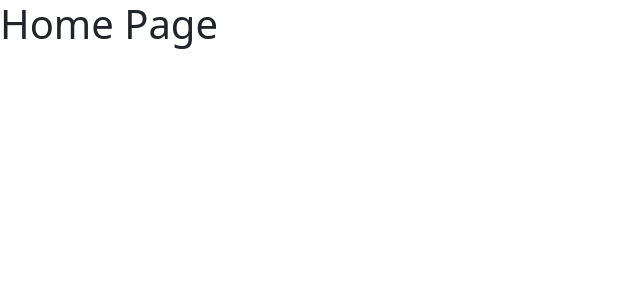
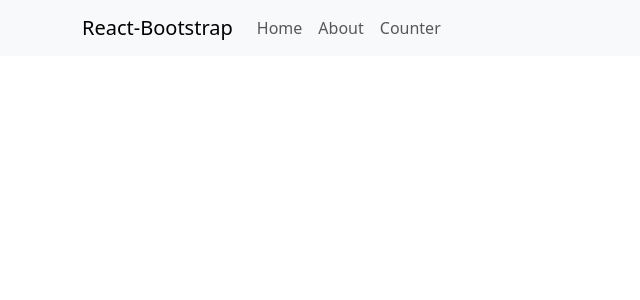
Before and after one commit to EricCote/react_direct_impact, a React (Vite) app: page / in a window 1280 px wide. Shown: the top 300 px of the page, without its empty margins (0-640 px from the left). Built offline with nearby package versions, Linux system fonts and the light colour scheme.

Commit message:
Routing part 2 (still a W.I.P.)

```diff
--- a/src/Menu.jsx
+++ b/src/Menu.jsx
@@ -6,13 +6,13 @@ function Menu() {
     return (
         <Navbar expand="lg" className="bg-body-tertiary">
             <Container>
-                <Navbar.Brand href="#home">React-Bootstrap</Navbar.Brand>
+                <Navbar.Brand href="/home">React-Bootstrap</Navbar.Brand>
                 <Navbar.Toggle aria-controls="basic-navbar-nav" />
                 <Navbar.Collapse id="basic-navbar-nav">
                     <Nav className="me-auto">
-                        <Nav.Link href="#home">Home</Nav.Link>
-                        <Nav.Link href="#about">About</Nav.Link>
-                        <Nav.Link href="#counter">Counter</Nav.Link>
+                        <Nav.Link href="/home">Home</Nav.Link>
+                        <Nav.Link href="/about">About</Nav.Link>
+                        <Nav.Link href="/counter">Counter</Nav.Link>
                     </Nav>
                 </Navbar.Collapse>
             </Container>
--- a/src/app.jsx
+++ b/src/app.jsx
@@ -4,7 +4,7 @@ import {Container} from "react-bootstrap";
 import Home from "./Home/Home.jsx";
 import About from "./About/About.jsx";
 import Menu from "./Menu.jsx";
-import {createBrowserRouter, RouterProvider} from "react-router-dom";
+import {createBrowserRouter, Outlet, RouterProvider} from "react-router-dom";
 
 // DOM should never be called from render
 // DOM should only be called from effect
@@ -13,31 +13,28 @@ import {createBrowserRouter, RouterProvider} from "react-router-dom";
 
 export default function App() {
 
-    return (
-        <RouterProvider router={router}>
-            <Menu/>
-            <Container className='mt-3'>
-
-            </Container>
-        </RouterProvider>
-    )
+    return <RouterProvider router={router}/>
 
 }
 
+function Root(){
+    return (
+        <>
+            <Menu />
+            <Container className='mt-3'><Outlet/></Container>
+        </>
+    )
+}
+
+
 let router = createBrowserRouter([
     {
-        path: "/",
-        element: <Home/>
+        path: '/', element: <Root/>,
+        children: [
+            {isIndex: true,     element: <Home/>},
+            {path: "/about",    element: <About/>},
+            {path: "/counter",  element: <Counter firstName="Matt" lastName="Leering"/>},
+            {                   element: <p>Page Cannot Be Found</p>},
+        ]
     },
-    {
-        path: "/about",
-        element: <About/>
-    },
-    {
-        path: "/counter",
-        element: <Counter firstName="Matt" lastName="Leering"/>
-    },
-    {
-        element: <p>Page Cannot Be Found</p>
-    },
-])
+    ])
```
